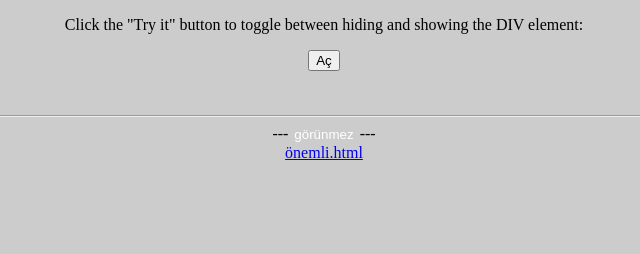
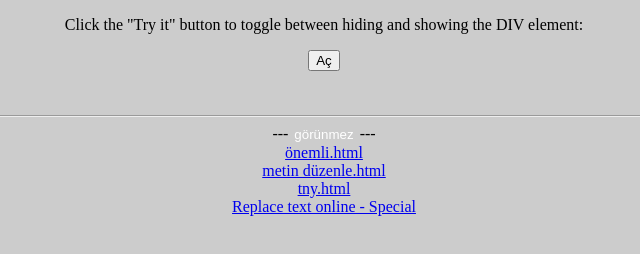
Before and after one commit to hardrisk/hardrisk.github.io, a plain HTML site: page index.html in a window 1280 px wide. Shown: the whole page, without its empty margins (316-956 px from the left). Drawn offline with Linux system fonts and the light colour scheme.

Commit message:
Update index.html

```diff
--- a/index.html
+++ b/index.html
@@ -59,7 +59,9 @@ function asd() {
 }
 </script><br>
 <a href="%C3%B6nemli.html">önemli.html</a><br>
-
+<a href="metin%20d%C3%BCzenle.html">metin düzenle.html</a><br>
+<a href="tny.html">tny.html</a><br>
+<a href="http://www.unit-conversion.info/texttools/replace-text/">Replace text online - Special</a><br>
 
 
 
```
